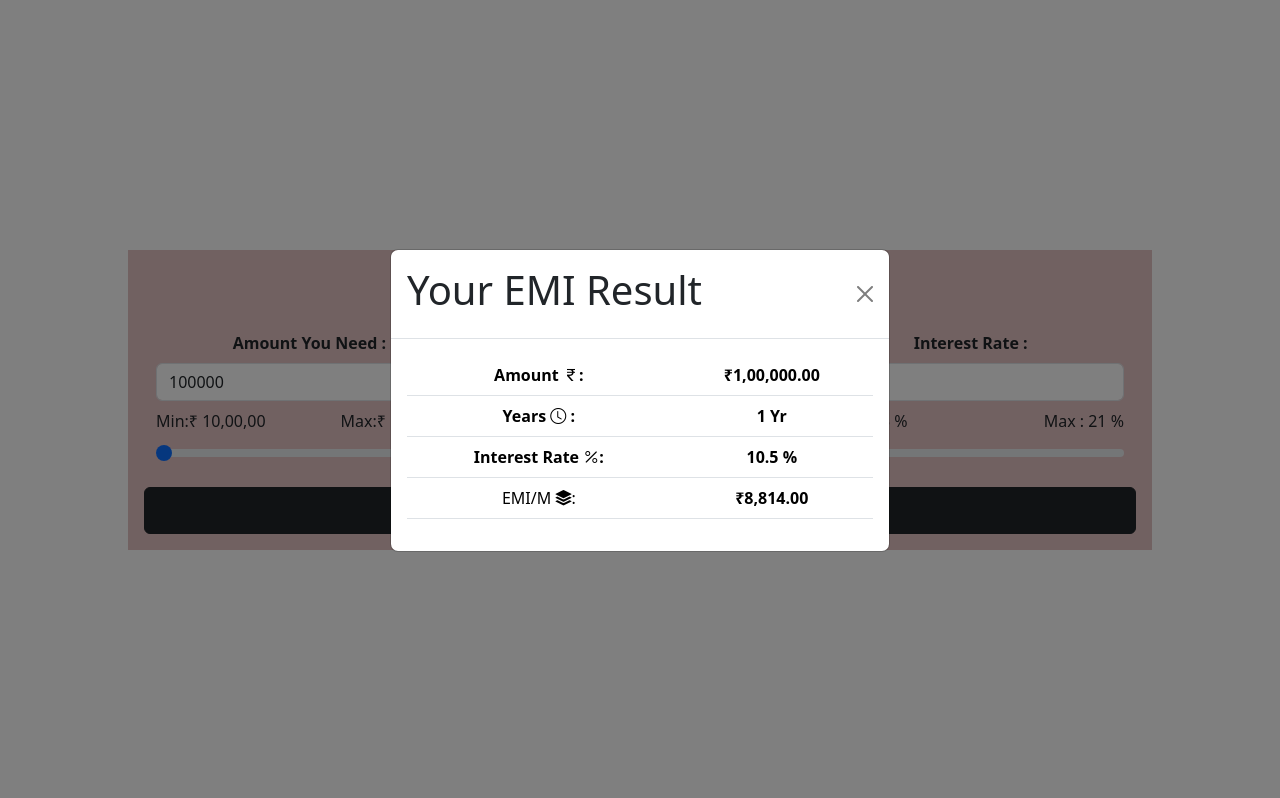
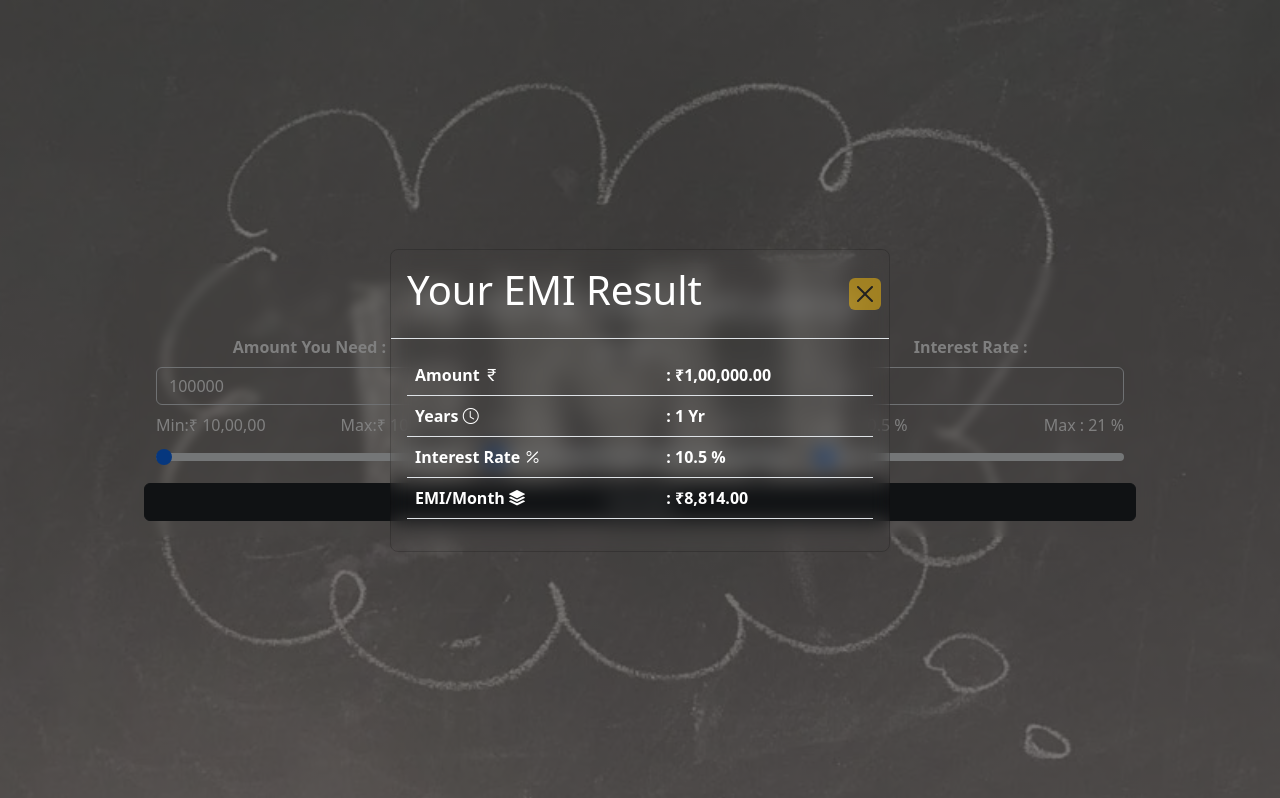
Before and after one commit to Himanshu12866/shop, a React (Create React App) app: page / in a window 1280 px wide. Both pictures are taken after a click on the button "Calculate". Built offline with nearby package versions, Linux system fonts and the light colour scheme.

Commit message:
"Updated EMI calculator component with changes to layout, styling, and modal design"

```diff
--- a/src/components/emi-calculator.jsx
+++ b/src/components/emi-calculator.jsx
@@ -33,7 +33,7 @@ export default function EMIcalculator() {
 
             <div className="row p-3">
                 <h1>Personal EMI Calculator</h1>
-                <div className="col-4">
+                <div className="col-lg-4 col-sm-12">
                     <label className="form-label fw-bold">Amount You Need :</label>
                     <input className="form-control" type="number" onChange={ChnageAmount} value={amount}></input>
                     <div className="d-flex justify-content-between my-2">
@@ -45,7 +45,7 @@ export default function EMIcalculator() {
                     </div>
 
                 </div>
-                <div className="col-4">
+                <div className="col-lg-4 col-sm-12">
                     <label className="form-label fw-bold">For Years :</label>
                     <input className="form-control" type="number" onChange={ChangeYear} value={year} ></input>
                     <div className="d-flex justify-content-between my-2">
@@ -56,7 +56,7 @@ export default function EMIcalculator() {
                         <input type="range" onChange={ChangeYear} className="form-range" value={year} min={1} max={5} />
                     </div>
                 </div>
-                <div className="col-4">
+                <div className="col-lg-4 col-sm-12">
                     <label className="form-label fw-bold">Interest Rate :</label>
                     <input className="form-control" value={rate} onChange={ChangeRate}></input>
                     <div className="d-flex justify-content-between my-2">
@@ -68,33 +68,35 @@ export default function EMIcalculator() {
                     </div>
                 </div>
                 <button onClick={emiPM} data-bs-target="#modalId" data-bs-toggle="modal" className="btn btn-dark">Calculate</button>
-                <div className="modal fade" id="modalId">
+
+            </div>
+            <div className="modal fade" id="modalId">
                     <div className="modal-dialog modal-dialog-centered">
                         <div className="modal-content">
                             <div className="modal-header">
                                 <h1>Your EMI Result</h1>
-                                <button className="btn btn-close" data-bs-dismiss="modal"></button>
+                                <button className="btn btn-close bg-warning" data-bs-dismiss="modal"></button>
                             </div>
                             <div className="modal-body">
                                 <table className="table table-hover">
                                     <tbody>
                                         <tr className="fw-bold">
-                                            <td>Amount <sapn className="bi bi-currency-rupee"></sapn>: </td>
-                                            <td>{amount.toLocaleString('en-in', { style: "currency", currency: "INR" })}</td>
+                                            <td>Amount <sapn className="bi bi-currency-rupee"></sapn> </td>
+                                            <td> : {amount.toLocaleString('en-in', { style: "currency", currency: "INR" })}</td>
                                         </tr>
                                         <tr className="fw-bold">
-                                            <td> Years <span className="bi bi-clock"></span> : </td>
-                                            <td>{year} Yr</td>
+                                            <td> Years <span className="bi bi-clock"></span> </td>
+                                            <td> : {year} Yr</td>
                                         </tr>
                                         <tr className="fw-bold">
-                                            <td>Interest Rate <span className="bi bi-percent"></span>: </td>
+                                            <td>Interest Rate <span className="bi bi-percent"></span> </td>
                                             <td>
-                                                {rate} %
+                                               : {rate} %
                                             </td>
                                         </tr>
-                                        <tr>
-                                            <td>EMI/M  <span className="bi bi-stack"></span>:</td>
-                                            <td className="fw-bold">{emi}</td>
+                                        <tr className="fw-bold">
+                                            <td>EMI/Month  <span className="bi bi-stack"></span></td>
+                                            <td> : {emi}</td>
                                         </tr>
                                     </tbody>
 
@@ -106,7 +108,6 @@ export default function EMIcalculator() {
                     </div>
 
                 </div>
-            </div>
         </div>
     )
 }
--- a/src/styles/emi.css
+++ b/src/styles/emi.css
@@ -1,7 +1,47 @@
+
+.w-100{
+    background-image:linear-gradient(rgba(208, 208, 208, 0.447) ,rgba(235, 225, 225, 0.566)) , url(../../public/emi1.webp);
+    background-size: cover;
+    background-position: center;
+
+
+
+}
 .row{
     width: 80%;
-    background-color: rgb(227, 195, 195);
+    background-color: rgba(255, 255, 255, 0);
     text-align: center;
-    height: 300px;
+
+    color: white !important;
+    backdrop-filter: blur(5px) ;
+    max-height: 100vh;
 
 }
+tr  td{
+    text-align: left;
+}
+input{
+     color: white !important;
+    background-color:transparent !important;
+}
+.modal-content{
+    background-color: transparent !important;
+    color: white;
+    /* background-image: url("../../public/emi.jpg"); */
+    background-size: cover;
+    background-position: center;
+    backdrop-filter: blur(10px);
+
+}
+.modal-header{
+    backdrop-filter: blur(10px);
+}
+.modal-body{
+    background-color: transparent !important;
+    backdrop-filter: blur(10px) contrast(1);
+    color: white;
+}
+table tbody tr td{
+    background-color: transparent !important;
+    color: white !important;
+}
```
Also changed, not shown: public/emi.jpg (added), public/emi1.webp (added).
